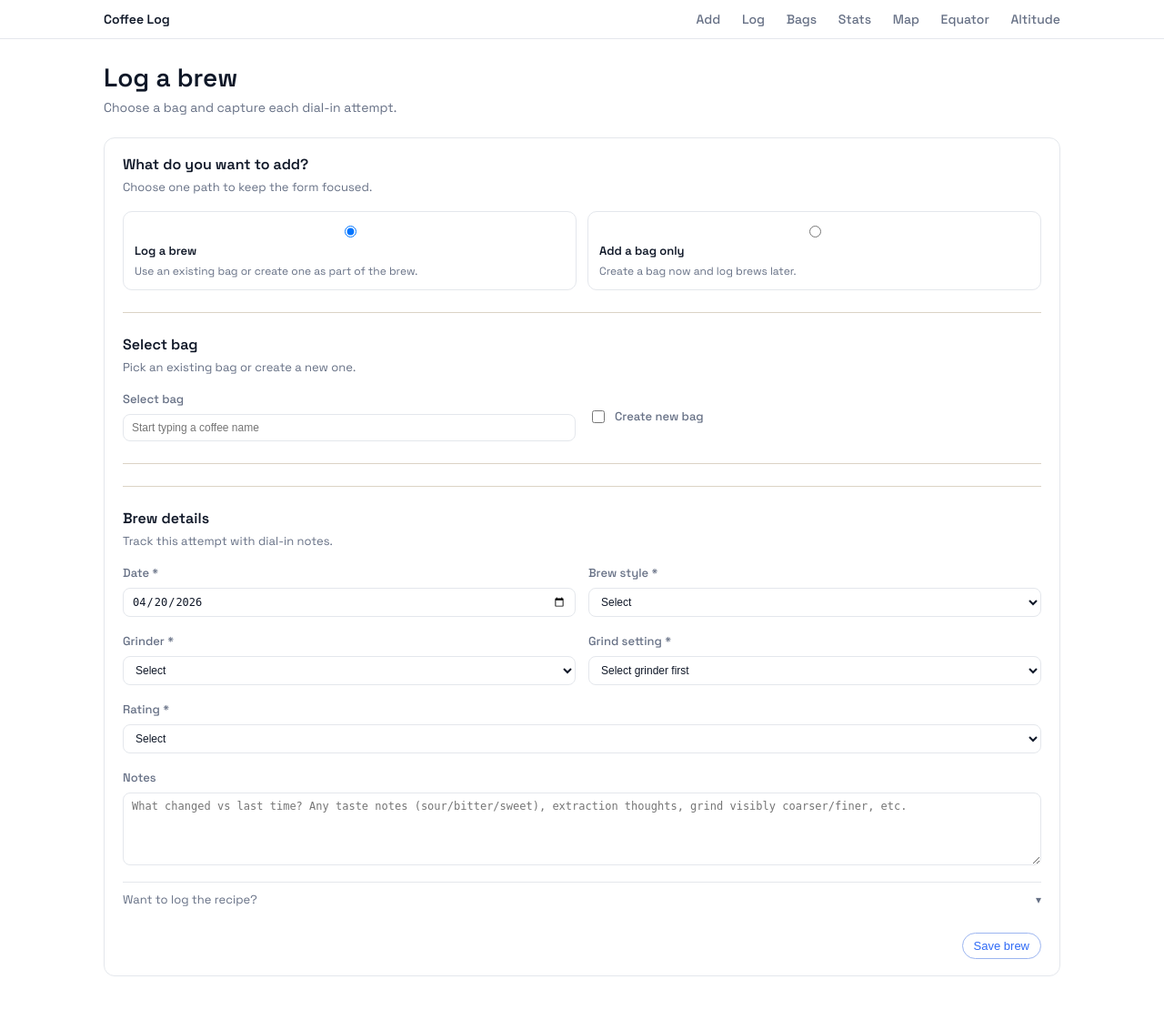
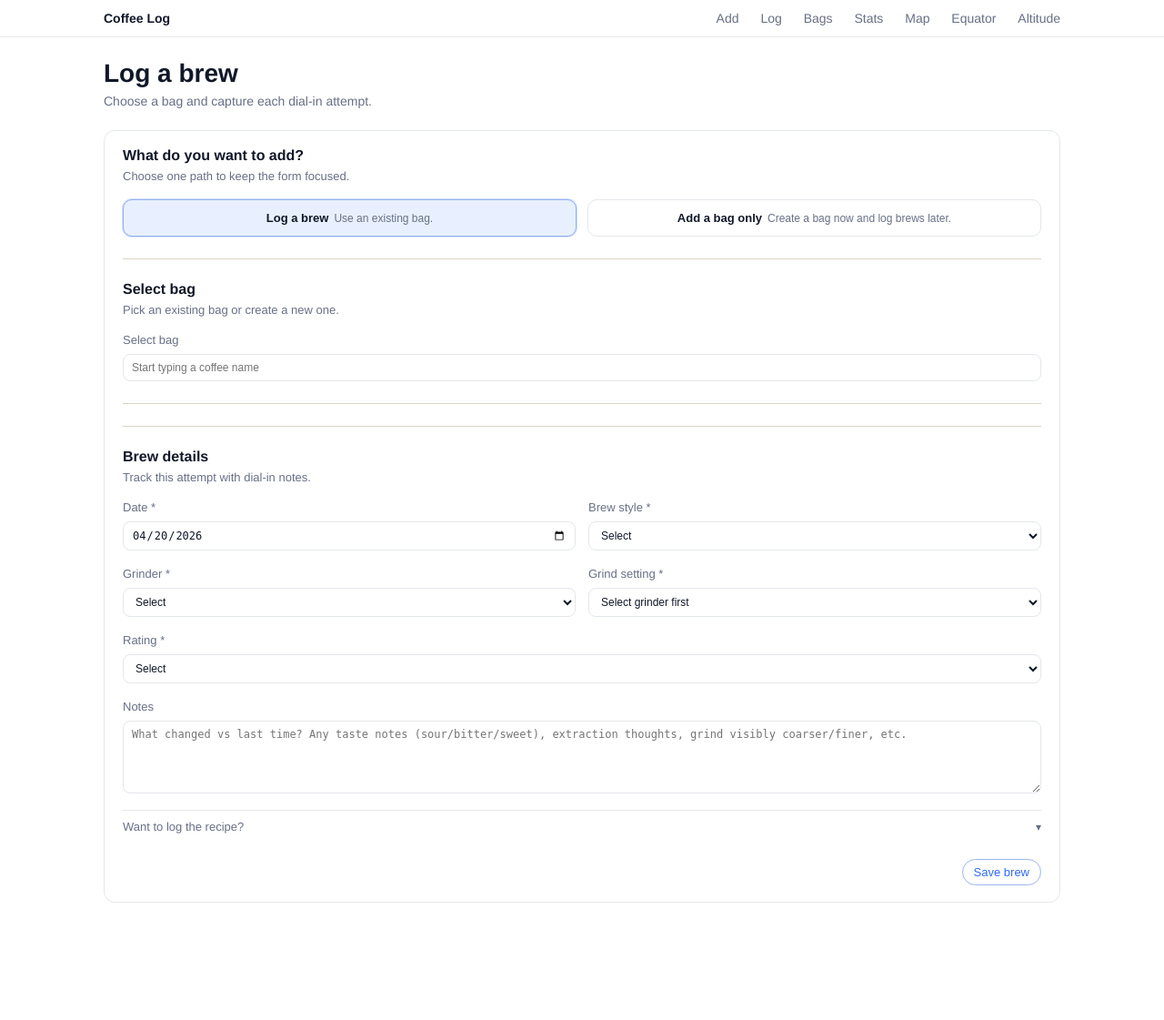
Before and after one commit to nicholasedger88/coffeelog, a Flask app: page /add in a window 1280 px wide. Shown: the whole page at 91% size. After the commit the page ends 992 px from the top, so only its background shows below. Run offline with Flask 3, Linux system fonts and the light colour scheme; data comes from the database, SQL or seed files in the repository.

Commit message:
Polish add-mode UI buttons and simplify brew flow

```diff
--- a/app.py
+++ b/app.py
@@ -1053,12 +1053,13 @@ def add_coffee() -> Any:
     if request.method == "POST":
         selected_entry_mode = request.form.get("entry_mode", "brew")
         bag_only_mode = selected_entry_mode == "bag"
-        creating_new = request.form.get("create_bag") == "true"
         bag_id = parse_optional_int(selected_bag_id)
         bag_data: dict[str, Any] = {}
         errors: list[str] = []
-        if bag_only_mode or creating_new or not bag_id:
+        if bag_only_mode:
             bag_data, errors = validate_bag_payload(request.form)
+        if not bag_only_mode and not bag_id:
+            errors.append("Select an existing bag.")
         brew_data: dict[str, Any] = {}
         if not bag_only_mode:
             brew_data, brew_errors = validate_brew_payload(request.form)
@@ -1072,8 +1073,6 @@ def add_coffee() -> Any:
             if bag_only_mode:
                 bag_id = insert_bag(conn, bag_data, request.files.get("bag_photo"))
             else:
-                if creating_new or not bag_id:
-                    bag_id = insert_bag(conn, bag_data, request.files.get("bag_photo"))
                 conn.execute(
                     """
                     INSERT INTO brews (
--- a/static/app.js
+++ b/static/app.js
@@ -116,8 +116,6 @@ const setupGrindSettings = () => {
 const setupBagSelector = () => {
   const selector = document.getElementById("bag-selector");
   const bagIdInput = document.getElementById("bag-id");
-  const toggle = document.getElementById("create-bag-toggle");
-  const panel = document.getElementById("new-bag-panel");
   if (!selector || !bagIdInput || !window.coffeeLogConfig) return null;
 
   const bagOptions = window.coffeeLogConfig.bagOptions || [];
@@ -131,21 +129,8 @@ const setupBagSelector = () => {
     bagIdInput.value = match ? match.id : "";
   };
 
-  const togglePanel = () => {
-    const active = toggle?.checked;
-    if (panel) {
-      panel.style.display = active ? "block" : "none";
-    }
-    if (active) {
-      bagIdInput.value = "";
-    } else {
-      syncSelection();
-    }
-  };
-
   selector.addEventListener("change", syncSelection);
   selector.addEventListener("input", syncSelection);
-  toggle?.addEventListener("change", togglePanel);
 
   if (selector.dataset.selectedId) {
     const preset = labels.find((item) => item.id === selector.dataset.selectedId);
@@ -155,34 +140,33 @@ const setupBagSelector = () => {
     }
   }
 
-  if (!bagIdInput.value) {
-    if (toggle) {
-      toggle.checked = true;
-    }
-  }
-  togglePanel();
+  syncSelection();
   return {
-    setCreateBag: (active) => {
-      if (!toggle) return;
-      toggle.checked = active;
-      togglePanel();
-    },
-    togglePanel,
+    syncSelection,
   };
 };
 
 const setupEntryMode = (bagSelectorController) => {
-  const modeInputs = document.querySelectorAll('input[name="entry_mode"]');
-  if (!modeInputs.length) return;
+  const modeInput = document.getElementById("entry-mode-input");
+  const modeButtons = document.querySelectorAll(".mode-option[data-mode]");
+  if (!modeInput || !modeButtons.length) return;
   const selectBagSection = document.getElementById("select-bag-section");
+  const newBagPanel = document.getElementById("new-bag-panel");
   const brewDetailsSection = document.getElementById("brew-details-section");
   const brewFields = brewDetailsSection?.querySelectorAll("input, select, textarea");
   const submitButton = document.getElementById("submit-entry");
 
   const applyMode = (mode) => {
     const bagOnly = mode === "bag";
+    modeInput.value = bagOnly ? "bag" : "brew";
+    modeButtons.forEach((button) => {
+      button.classList.toggle("is-active", button.dataset.mode === modeInput.value);
+    });
     if (selectBagSection) {
       selectBagSection.style.display = bagOnly ? "none" : "flex";
+    }
+    if (newBagPanel) {
+      newBagPanel.style.display = bagOnly ? "block" : "none";
     }
     if (brewDetailsSection) {
       brewDetailsSection.style.display = bagOnly ? "none" : "flex";
@@ -203,7 +187,9 @@ const setupEntryMode = (bagSelectorController) => {
         }
       }
     });
-    bagSelectorController?.setCreateBag(bagOnly);
+    if (!bagOnly) {
+      bagSelectorController?.syncSelection();
+    }
     if (submitButton) {
       submitButton.textContent = bagOnly
         ? submitButton.dataset.bagLabel || "Save bag"
@@ -211,15 +197,13 @@ const setupEntryMode = (bagSelectorController) => {
     }
   };
 
-  modeInputs.forEach((input) => {
-    input.addEventListener("change", () => {
-      if (input.checked) {
-        applyMode(input.value);
-      }
+  modeButtons.forEach((button) => {
+    button.addEventListener("click", () => {
+      const mode = button.dataset.mode === "bag" ? "bag" : "brew";
+      applyMode(mode);
     });
   });
-  const selected = Array.from(modeInputs).find((input) => input.checked);
-  applyMode(selected?.value || "brew");
+  applyMode(modeInput.value === "bag" ? "bag" : "brew");
 };
 
 const setupAddMap = () => {
--- a/static/styles.css
+++ b/static/styles.css
@@ -18,7 +18,7 @@
 
 body {
   margin: 0;
-  font-family: "Space Grotesk", "Helvetica Neue", Arial, sans-serif;
+  font-family: "Helvetica Neue", Helvetica, Arial, sans-serif;
   color: var(--text);
   background: var(--bg);
   font-size: 14px;
@@ -117,6 +117,19 @@ nav a:focus {
   padding: 12px;
   gap: 6px;
   cursor: pointer;
+  text-align: left;
+  background: #fff;
+  transition: border-color 0.15s ease, background 0.15s ease, box-shadow 0.15s ease;
+}
+
+.mode-option.is-active {
+  border-color: color-mix(in srgb, var(--accent) 45%, var(--border));
+  background: var(--accent-soft);
+  box-shadow: 0 0 0 1px color-mix(in srgb, var(--accent) 20%, transparent);
+}
+
+.mode-option:hover {
+  border-color: color-mix(in srgb, var(--accent) 35%, var(--border));
 }
 
 .mode-option span {
--- a/templates/add.html
+++ b/templates/add.html
@@ -15,17 +15,16 @@
         <h3>What do you want to add?</h3>
         <p>Choose one path to keep the form focused.</p>
       </div>
+      <input type="hidden" name="entry_mode" id="entry-mode-input" value="{{ selected_entry_mode if selected_entry_mode else 'brew' }}" />
       <div class="mode-options">
-        <label class="mode-option">
-          <input type="radio" name="entry_mode" value="brew" {% if selected_entry_mode != "bag" %}checked{% endif %} />
+        <button type="button" class="mode-option{% if selected_entry_mode != 'bag' %} is-active{% endif %}" data-mode="brew">
           <span>Log a brew</span>
-          <small>Use an existing bag or create one as part of the brew.</small>
-        </label>
-        <label class="mode-option">
-          <input type="radio" name="entry_mode" value="bag" {% if selected_entry_mode == "bag" %}checked{% endif %} />
+          <small>Use an existing bag.</small>
+        </button>
+        <button type="button" class="mode-option{% if selected_entry_mode == 'bag' %} is-active{% endif %}" data-mode="bag">
           <span>Add a bag only</span>
           <small>Create a bag now and log brews later.</small>
-        </label>
+        </button>
       </div>
     </div>
 
@@ -55,10 +54,6 @@
           </datalist>
         </label>
         <input type="hidden" name="bag_id" id="bag-id" value="{{ selected_bag_id or '' }}" />
-        <label class="checkbox">
-          <input type="checkbox" name="create_bag" value="true" id="create-bag-toggle" />
-          Create new bag
-        </label>
       </div>
     </div>
 
--- a/templates/base.html
+++ b/templates/base.html
@@ -4,12 +4,6 @@
     <meta charset="utf-8" />
     <meta name="viewport" content="width=device-width, initial-scale=1" />
     <title>Coffee Log</title>
-    <link rel="preconnect" href="https://fonts.googleapis.com" />
-    <link rel="preconnect" href="https://fonts.gstatic.com" crossorigin />
-    <link
-      href="https://fonts.googleapis.com/css2?family=Space+Grotesk:wght@300;400;500;600&display=swap"
-      rel="stylesheet"
-    />
     <link rel="stylesheet" href="https://unpkg.com/leaflet@1.9.4/dist/leaflet.css" />
     <link rel="stylesheet" href="{{ url_for('static', filename='styles.css') }}" />
   </head>
```
